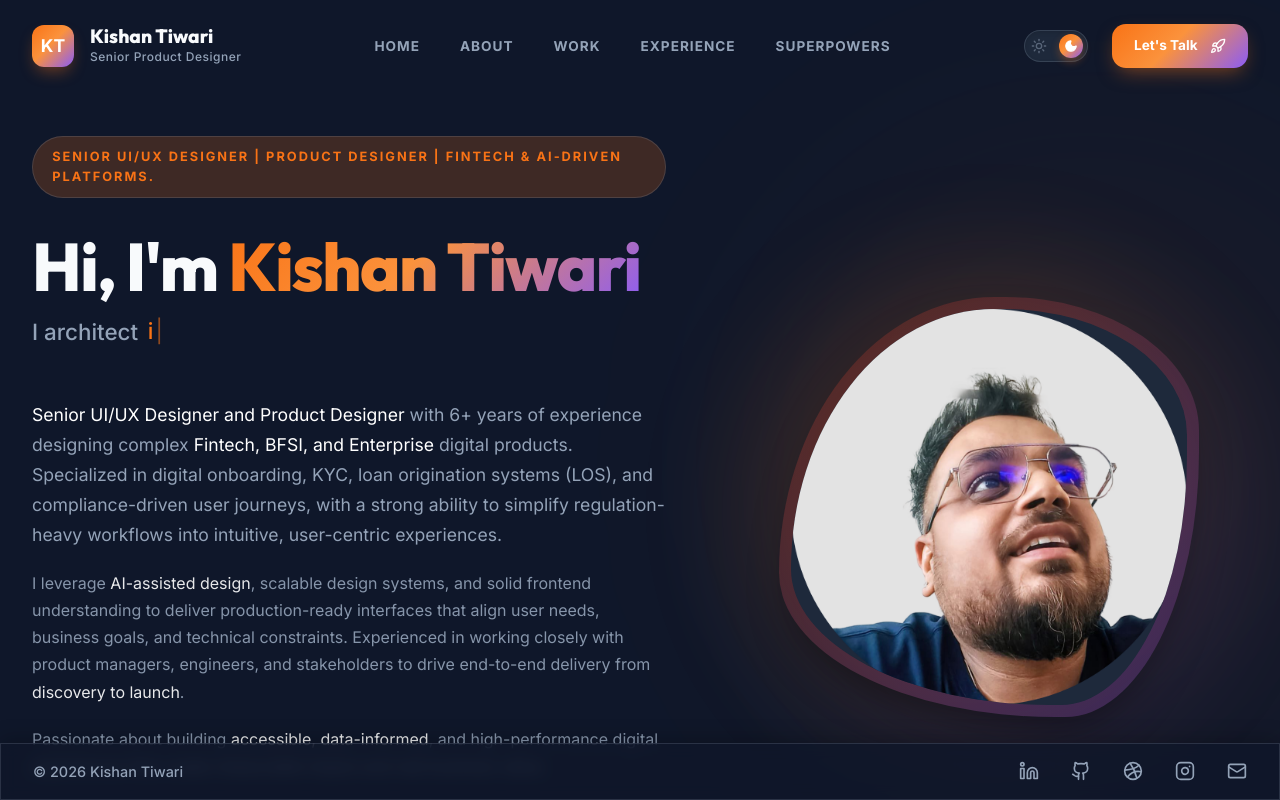
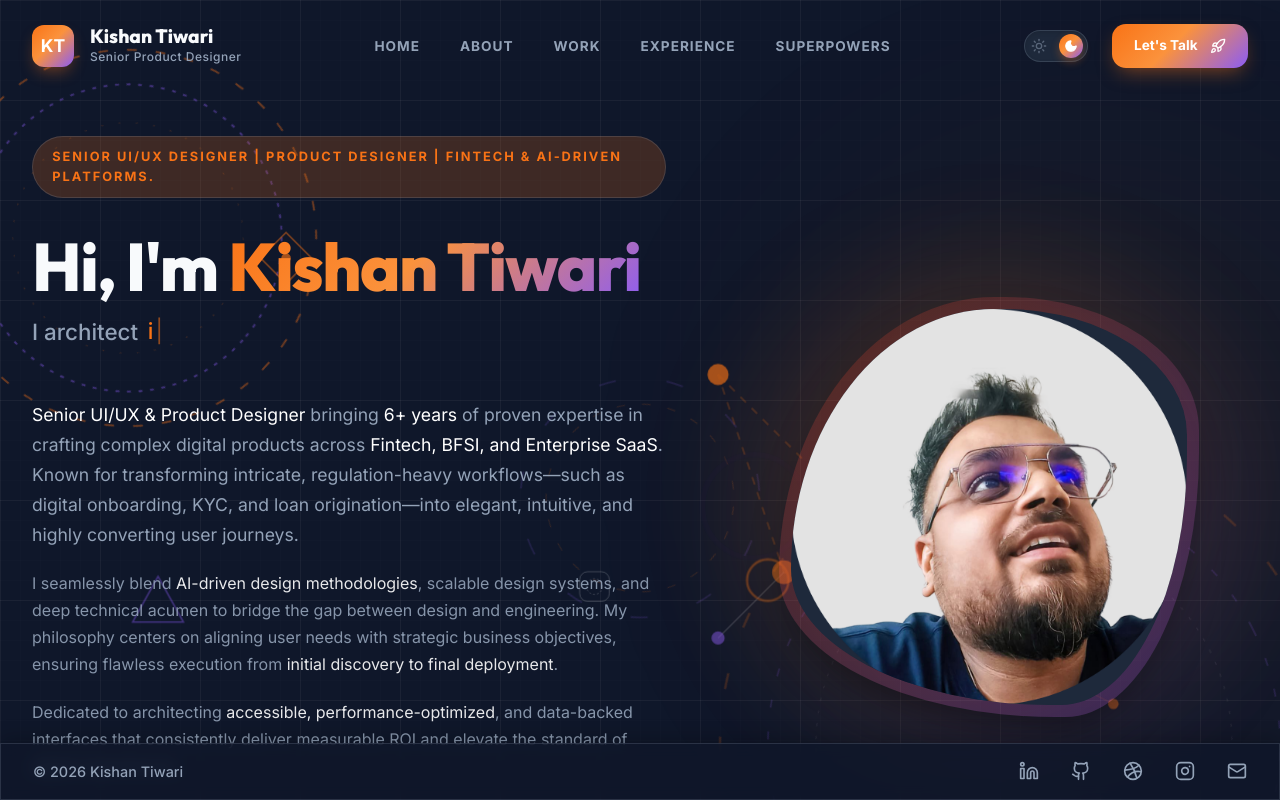
Before and after one commit to Kishan1092/Profile-Portfolio, a React (Vite) app: page / in a window 1280 px wide. Shown: the top 800 px of the page. Built offline with nearby package versions, Linux system fonts and the light colour scheme.

Commit message:
Initial commit

```diff
--- a/src/components/About.jsx
+++ b/src/components/About.jsx
@@ -78,27 +78,27 @@ const About = () => {
                     <div className="about-content">
                         <div className="about-text-wrapper">
                             <p className="about-p lead">
-                                I am a <span className="text-white">Senior UI/UX Designer and Product Designer</span> with over 6 years of experience delivering complex fintech, BFSI, e-commerce, and enterprise digital products.
+                                I am a <span className="text-white">Senior UI/UX & Product Designer</span> with a distinguished <span className="text-white">6+ year track record</span> of architecting high-impact digital products across the fintech, BFSI, e-commerce, and enterprise sectors.
                             </p>
 
                             <p className="about-p">
-                                My expertise lies in designing secure, scalable, and conversion-focused experiences for both regulation-driven platforms and high-traffic consumer applications, including <span className="text-white">digital onboarding, KYC, loan origination systems (LOS)</span>, and end-to-end shopping journeys.
+                                My core expertise lies in orchestrating secure, scalable, and conversion-optimized experiences tailored for complex regulatory environments and high-volume consumer applications. I have deep domain knowledge in <span className="text-white">frictionless digital onboarding, comprehensive KYC flows, loan origination systems (LOS)</span>, and sophisticated end-to-end commerce journeys.
                             </p>
 
                             <p className="about-p">
-                                I leverage <span className="text-white">AI-assisted design tools</span> and data-informed methodologies to accelerate ideation, optimize user flows, and enhance product outcomes. My approach combines user-centered design, scalable design systems, and strong frontend awareness to create interfaces that are not only visually refined but also technically feasible and production-ready.
+                                By integrating <span className="text-white">advanced AI-assisted design workflows</span> with rigorous, data-informed strategies, I accelerate product ideation while ensuring flawless user journeys. I build robust, scalable design systems championed by a strong understanding of frontend architecture, guaranteeing that my designs are not only visually stunning but technically sound and production-ready.
                             </p>
 
                             <p className="about-p">
-                                Beyond financial platforms, I design growth-oriented experiences such as product discovery, search and filtering, checkout optimization, and mobile-first interactions that improve engagement, conversion rates, and overall business performance.
+                                Beyond core financial platforms, I specialize in engineering growth-centric features—product discovery, intelligent search filtering, and mobile-first checkout optimization—that consistently drive user engagement, maximize conversion rates, and catalyze business growth.
                             </p>
 
                             <p className="about-p">
-                                Throughout my career, I have led end-to-end design initiatives from <span className="text-white">discovery and research to prototyping, validation, and launch</span>. My work emphasizes accessibility, performance, scalability, and long-term product value.
+                                I have a proven history of spearheading end-to-end product design lifecycles, leading multifaceted initiatives spanning from <span className="text-white">in-depth research and strategic prototyping to rigorous validation and successful market launch</span>. My work is fundamentally rooted in accessibility, sustainable performance, and long-term product viability.
                             </p>
 
                             <p className="about-p final">
-                                I am passionate about building intelligent, user-centric digital products that solve real problems, drive business growth, and scale effectively across organizations and global markets.
+                                I am intrinsically motivated to build intelligent, beautifully crafted digital ecosystems that solve complex problems, empower users, and deliver profound business value on a global scale.
                             </p>
                         </div>
 
--- a/src/components/Hero.css
+++ b/src/components/Hero.css
@@ -282,3 +282,151 @@
         justify-content: center;
     }
 }
+
+/* Hero Background Vectors */
+.hero-bg-vectors {
+    position: absolute;
+    top: 0;
+    left: 0;
+    width: 100%;
+    height: 100%;
+    overflow: hidden;
+    z-index: 0;
+    pointer-events: none;
+}
+
+.vector-grid {
+    position: absolute;
+    top: 0;
+    left: 0;
+    width: 100%;
+    height: 100%;
+    opacity: 0.8;
+    color: var(--text-primary);
+}
+
+.vector-ring {
+    position: absolute;
+    animation: spin 45s linear infinite;
+}
+
+.vector-ring-1 {
+    top: 5%;
+    left: -5%;
+    width: clamp(250px, 30vw, 450px);
+    height: clamp(250px, 30vw, 450px);
+    opacity: 0.8;
+}
+
+.vector-ring-2 {
+    bottom: -15%;
+    right: -5%;
+    width: clamp(400px, 50vw, 800px);
+    height: clamp(400px, 50vw, 800px);
+    opacity: 0.7;
+    animation-direction: reverse;
+    animation-duration: 70s;
+}
+
+.vector-ring-3 {
+    top: 40%;
+    right: 40%;
+    width: clamp(200px, 20vw, 350px);
+    height: clamp(200px, 20vw, 350px);
+    opacity: 0.5;
+    animation-duration: 90s;
+}
+
+.vector-nodes {
+    position: absolute;
+    top: 35%;
+    right: 10%;
+    width: clamp(300px, 40vw, 600px);
+    height: clamp(250px, 30vw, 500px);
+    opacity: 0.8;
+    animation: float-complex 12s ease-in-out infinite;
+}
+
+.pulse-ring {
+    transform-origin: center;
+    animation: pulse-ring-anim 3s cubic-bezier(0.215, 0.61, 0.355, 1) infinite;
+}
+
+.vector-float {
+    position: absolute;
+    opacity: 0.7;
+}
+
+.vector-float-1 {
+    top: 25%;
+    left: 20%;
+    width: 60px;
+    height: 60px;
+    animation: float 6s ease-in-out infinite;
+}
+
+.vector-float-2 {
+    bottom: 30%;
+    left: 10%;
+    width: 60px;
+    height: 60px;
+    animation: float 8s ease-in-out infinite reverse;
+}
+
+.vector-float-3 {
+    top: 60%;
+    left: 45%;
+    width: 40px;
+    height: 40px;
+    animation: float-complex 10s ease-in-out infinite;
+}
+
+@keyframes spin {
+    from {
+        transform: rotate(0deg);
+    }
+
+    to {
+        transform: rotate(360deg);
+    }
+}
+
+@keyframes float {
+
+    0%,
+    100% {
+        transform: translateY(0) scale(1);
+    }
+
+    50% {
+        transform: translateY(-20px) scale(1.02);
+    }
+}
+
+@keyframes pulse-ring-anim {
+    0% {
+        transform: scale(0.8);
+        opacity: 1;
+    }
+
+    100% {
+        transform: scale(2.5);
+        opacity: 0;
+    }
+}
+
+@keyframes float-complex {
+
+    0%,
+    100% {
+        transform: translate(0, 0) scale(1);
+    }
+
+    33% {
+        transform: translate(30px, -20px) scale(1.05);
+    }
+
+    66% {
+        transform: translate(-20px, 30px) scale(0.95);
+    }
+}
--- a/src/components/Hero.jsx
+++ b/src/components/Hero.jsx
@@ -4,6 +4,76 @@ import './Hero.css';
 const Hero = () => {
     return (
         <section id="hero" className="hero">
+            {/* Background Vectors */}
+            <div className="hero-bg-vectors">
+                {/* Enhanced Tech Grid Pattern */}
+                <svg className="vector-grid" width="100%" height="100%" xmlns="http://www.w3.org/2000/svg">
+                    <defs>
+                        <pattern id="grid-pattern-small" width="20" height="20" patternUnits="userSpaceOnUse">
+                            <path d="M 20 0 L 0 0 0 20" fill="none" stroke="currentColor" strokeWidth="0.5" strokeOpacity="0.05" />
+                        </pattern>
+                        <pattern id="grid-pattern-large" width="100" height="100" patternUnits="userSpaceOnUse">
+                            <rect width="100" height="100" fill="url(#grid-pattern-small)" />
+                            <path d="M 100 0 L 0 0 0 100" fill="none" stroke="currentColor" strokeWidth="1" strokeOpacity="0.1" />
+                        </pattern>
+                    </defs>
+                    <rect width="100%" height="100%" fill="url(#grid-pattern-large)" />
+                </svg>
+
+                {/* Multiple Abstract Rings */}
+                <svg className="vector-ring vector-ring-1" viewBox="0 0 200 200" xmlns="http://www.w3.org/2000/svg">
+                    <circle cx="100" cy="100" r="98" fill="none" stroke="var(--primary-color)" strokeWidth="1" strokeOpacity="0.5" strokeDasharray="5, 10" />
+                    <circle cx="100" cy="100" r="80" fill="none" stroke="var(--secondary-color)" strokeWidth="1" strokeOpacity="0.5" strokeDasharray="2, 4" />
+                    <circle cx="100" cy="100" r="60" fill="none" stroke="var(--primary-color)" strokeWidth="0.5" strokeOpacity="0.3" strokeDasharray="1, 8" />
+                </svg>
+
+                <svg className="vector-ring vector-ring-2" viewBox="0 0 400 400" xmlns="http://www.w3.org/2000/svg">
+                    <circle cx="200" cy="200" r="190" fill="none" stroke="var(--primary-color)" strokeWidth="1.5" strokeOpacity="0.25" strokeDasharray="10, 30" />
+                    <circle cx="200" cy="200" r="160" fill="none" stroke="var(--secondary-color)" strokeWidth="1" strokeOpacity="0.25" strokeDasharray="5, 15" />
+                    <circle cx="200" cy="200" r="130" fill="none" stroke="var(--text-primary)" strokeWidth="0.5" strokeOpacity="0.15" strokeDasharray="2, 6" />
+                </svg>
+
+                <svg className="vector-ring vector-ring-3" viewBox="0 0 300 300" xmlns="http://www.w3.org/2000/svg">
+                    <circle cx="150" cy="150" r="140" fill="none" stroke="var(--secondary-color)" strokeWidth="2" strokeOpacity="0.3" strokeDasharray="20, 60" />
+                    <circle cx="150" cy="150" r="110" fill="none" stroke="var(--primary-color)" strokeWidth="1" strokeOpacity="0.4" strokeDasharray="10, 20" />
+                </svg>
+
+                {/* Fintech Abstract Nodes & Connections */}
+                <svg className="vector-nodes" viewBox="0 0 400 300" xmlns="http://www.w3.org/2000/svg" overflow="visible">
+                    <path d="M50 50 L150 150 L350 100 L250 250 L100 200 Z" fill="none" stroke="var(--primary-color)" strokeWidth="1.5" strokeOpacity="0.25" strokeDasharray="6,6" />
+                    <path d="M150 150 L250 50 L350 100" fill="none" stroke="var(--secondary-color)" strokeWidth="1" strokeOpacity="0.4" />
+                    <path d="M100 200 L50 250" fill="none" stroke="var(--text-primary)" strokeWidth="1" strokeOpacity="0.2" />
+                    <path d="M250 250 L350 300" fill="none" stroke="var(--primary-color)" strokeWidth="0.5" strokeOpacity="0.3" />
+
+                    {/* Nodes */}
+                    <circle cx="50" cy="50" r="8" fill="var(--primary-color)" fillOpacity="0.8" />
+                    <circle cx="150" cy="150" r="10" fill="var(--secondary-color)" fillOpacity="0.9" />
+                    <circle cx="350" cy="100" r="7" fill="var(--primary-color)" fillOpacity="0.8" />
+                    <circle cx="250" cy="250" r="8" fill="var(--secondary-color)" fillOpacity="0.8" />
+                    <circle cx="100" cy="200" r="9" fill="var(--primary-color)" fillOpacity="0.6" />
+                    <circle cx="250" cy="50" r="5" fill="var(--text-primary)" fillOpacity="0.4" />
+                    <circle cx="50" cy="250" r="5" fill="var(--secondary-color)" fillOpacity="0.6" />
+                    <circle cx="350" cy="300" r="4" fill="var(--primary-color)" fillOpacity="0.6" />
+
+                    {/* Glowing pulse rings around key nodes */}
+                    <circle cx="150" cy="150" r="16" fill="none" stroke="var(--secondary-color)" strokeWidth="2" strokeOpacity="0.8" className="pulse-ring" />
+                    <circle cx="350" cy="100" r="12" fill="none" stroke="var(--primary-color)" strokeWidth="1.5" strokeOpacity="0.8" className="pulse-ring" style={{ animationDelay: '1s' }} />
+                    <circle cx="100" cy="200" r="14" fill="none" stroke="var(--primary-color)" strokeWidth="1.5" strokeOpacity="0.6" className="pulse-ring" style={{ animationDelay: '2s' }} />
+                </svg>
+
+                {/* Floating Tech Elements */}
+                <svg className="vector-float vector-float-1" viewBox="0 0 50 50">
+                    <rect x="10" y="10" width="30" height="30" fill="none" stroke="var(--primary-color)" strokeWidth="1.5" strokeOpacity="0.6" transform="rotate(45 25 25)" />
+                    <circle cx="25" cy="25" r="4" fill="var(--primary-color)" fillOpacity="0.9" />
+                </svg>
+                <svg className="vector-float vector-float-2" viewBox="0 0 60 60">
+                    <polygon points="30,5 55,50 5,50" fill="none" stroke="var(--secondary-color)" strokeWidth="1.5" strokeOpacity="0.6" />
+                </svg>
+                <svg className="vector-float vector-float-3" viewBox="0 0 40 40">
+                    <rect x="5" y="5" width="30" height="30" rx="8" fill="none" stroke="var(--text-primary)" strokeWidth="1" strokeOpacity="0.3" />
+                    <circle cx="20" cy="20" r="8" fill="none" stroke="var(--text-primary)" strokeWidth="1" strokeOpacity="0.3" strokeDasharray="2,2" />
+                </svg>
+            </div>
             <div className="container hero-content animate-in">
                 <div className="hero-main-grid">
                     <div className="hero-text-side">
@@ -36,13 +106,13 @@ const Hero = () => {
                         </div>
                         <div className="hero-description">
                             <p className="hero-subtitle">
-                                <span className="text-white">Senior UI/UX Designer and Product Designer</span> with 6+ years of experience designing complex <span className="text-white">Fintech, BFSI, and Enterprise</span> digital products. Specialized in digital onboarding, KYC, loan origination systems (LOS), and compliance-driven user journeys, with a strong ability to simplify regulation-heavy workflows into intuitive, user-centric experiences.
+                                <span className="text-white">Senior UI/UX & Product Designer</span> bringing <span className="text-white">6+ years</span> of proven expertise in crafting complex digital products across <span className="text-white">Fintech, BFSI, and Enterprise SaaS</span>. Known for transforming intricate, regulation-heavy workflows—such as digital onboarding, KYC, and loan origination—into elegant, intuitive, and highly converting user journeys.
                             </p>
                             <p className="hero-subtitle secondary">
-                                I leverage <span className="text-white">AI-assisted design</span>, scalable design systems, and solid frontend understanding to deliver production-ready interfaces that align user needs, business goals, and technical constraints. Experienced in working closely with product managers, engineers, and stakeholders to drive end-to-end delivery from <span className="text-white">discovery to launch</span>.
+                                I seamlessly blend <span className="text-white">AI-driven design methodologies</span>, scalable design systems, and deep technical acumen to bridge the gap between design and engineering. My philosophy centers on aligning user needs with strategic business objectives, ensuring flawless execution from <span className="text-white">initial discovery to final deployment</span>.
                             </p>
                             <p className="hero-subtitle tertiary">
-                                Passionate about building <span className="text-white">accessible, data-informed</span>, and high-performance digital experiences that create measurable impact and real business value.
+                                Dedicated to architecting <span className="text-white">accessible, performance-optimized</span>, and data-backed interfaces that consistently deliver measurable ROI and elevate the standard of digital experiences.
                             </p>
                         </div>
                         <div className="hero-actions">
--- a/src/components/Work.jsx
+++ b/src/components/Work.jsx
@@ -28,6 +28,13 @@ const projects = [
         description: "A highly optimized fintech journey for credit card applications, focusing on conversion rates and a frictionless user experience from application to approval.",
         image: "/au-credit-card.png",
         link: "https://cconboarding.au.bank.in/auccself/#/landing"
+    },
+    {
+        title: "DBS digibank Savings Account",
+        category: "Digital Onboarding Journey",
+        description: "A streamlined digital onboarding experience for DBS digibank, offering seamless account opening, secure authentication, and a modern, user-centric interface.",
+        image: "/dbs-account.png",
+        link: "https://www.dbs.bank.in/in/getaccount/#/signup"
     }
 ];
 
@@ -37,7 +44,7 @@ const Work = () => {
             <div className="container">
                 <div className="section-header animate-in">
                     <h2 className="section-title">Selected <span className="text-gradient">Work</span></h2>
-                    <p className="section-subtitle">Projects that showcase how ideas are transformed into clear, effective, and user-focused solutions through careful planning and execution, integrating intelligent AI capabilities with thoughtful design to create experiences that are both innovative and intuitive.</p>
+                    <p className="section-subtitle">A curated selection of high-impact digital products, showcasing my ability to transform complex business requirements—across Fintech, BFSI, and Enterprise SaaS—into elegant, scalable, and conversion-optimized user experiences.</p>
                 </div>
                 <div className="projects-grid">
                     {projects.map((project, index) => (
```
Also changed, not shown: public/dbs-account.png (added).
